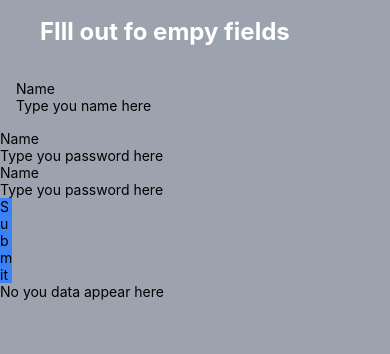
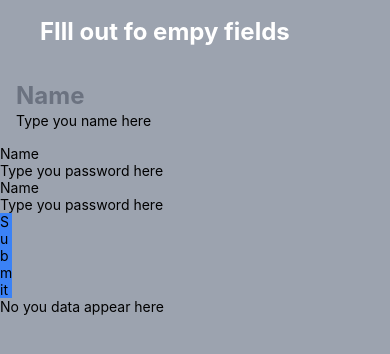
Before and after one commit to niyomugaboetiene/react-native-with-tailwindcss, a React Native app: screen / in a window 390 px wide. Shown: the top 354 px of the page. Built offline with nearby package versions, Linux system fonts and the light colour scheme.

Commit message:
react-native: implementing simple project

```diff
--- a/components/chapter 1/proj.tsx
+++ b/components/chapter 1/proj.tsx
@@ -12,8 +12,9 @@ function Project() {
             <Text className="text-2xl font-bold text-white ms-10 mt-4">FIll out fo empy fields</Text>
 
             <View className="mt-4 p-4 w-[75.5%]">
-               <Text>Name</Text>
+               <Text className="text-2xl text-gray-500 font-bold">Name</Text>
                <TextInput
+                   className=""
                    onChangeText={setName}
                    placeholder="Type you name here"
                />
```
